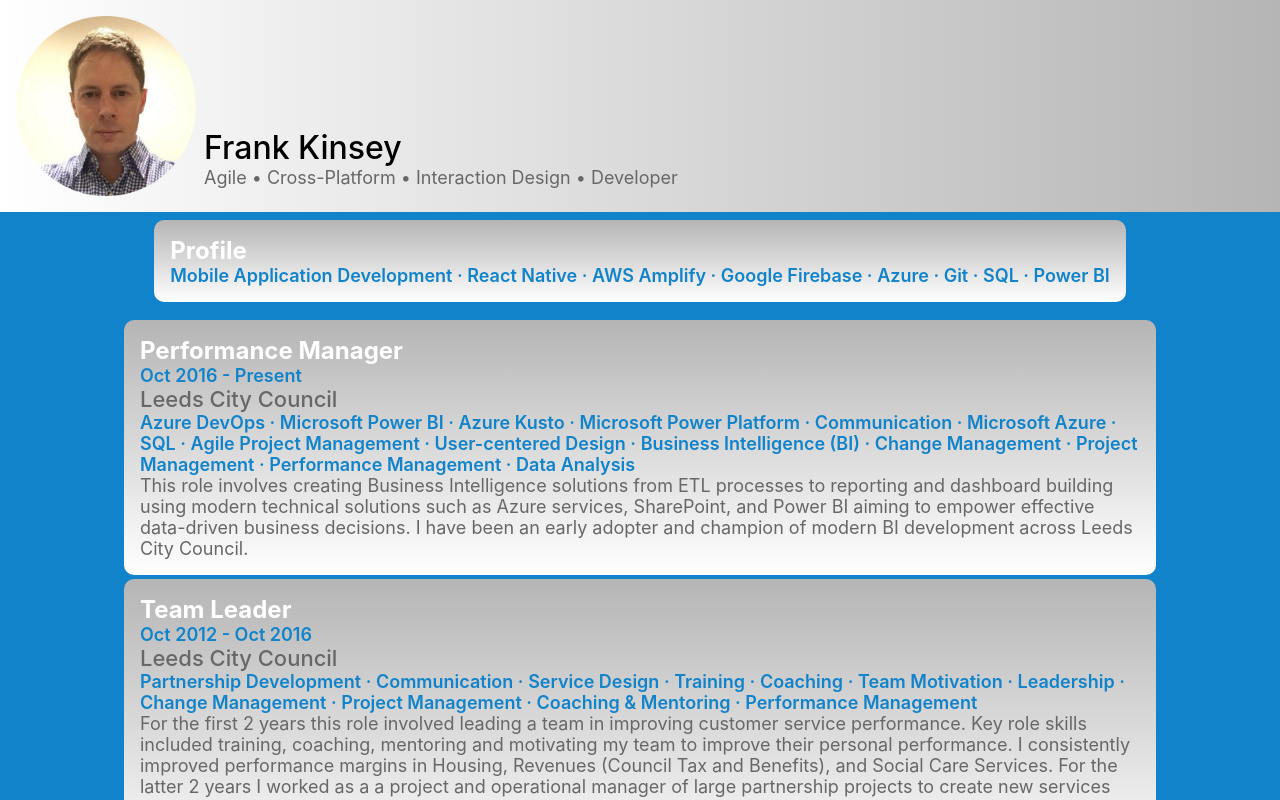
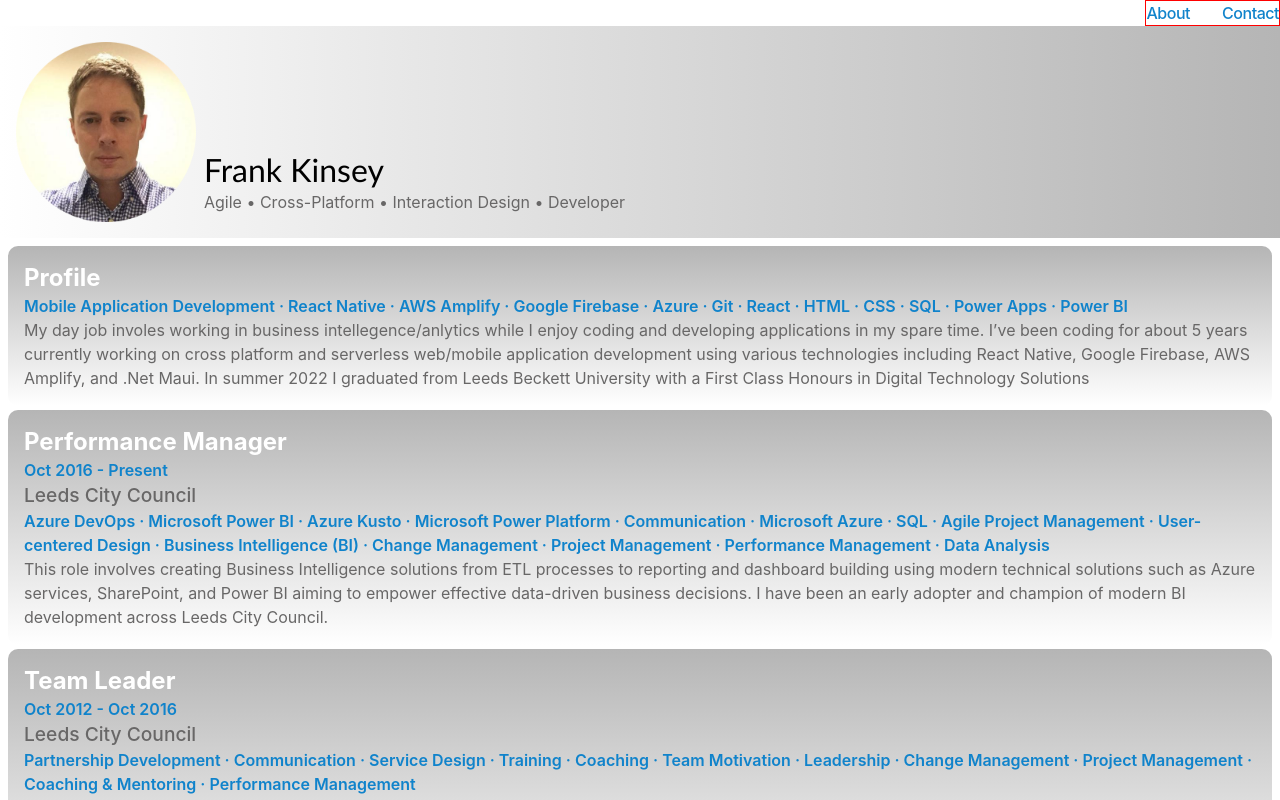
Before and after one commit to talk2frank/githubpages, a React (Create React App) app: page / in a window 1280 px wide. Shown: the top 800 px of the page. Built offline with nearby package versions, Linux system fonts and the light colour scheme.

Commit message:
css design media added

```diff
--- a/src/App.css
+++ b/src/App.css
@@ -1,3 +1,4 @@
+
 
 /*global variables*/
 :root{
@@ -8,20 +9,29 @@
   --main-font-colour:black;
   --secondary-font-colour:#686767;
   --link-font-colour:#1083cb;
+  --link-hover-colour:#599bc4;
+
   --tertiary-font-colour:white;
 
   --light-grey:#e5e5e6;
 
   --header-font:'Trebuchet MS';
 
-  --big-font-size: calc(10px + 2vmin);
-  --title-font-size:calc(8px + 2vmin);
-  --med-font-size: calc(6px + 2vmin);
-  --bold-font-size: calc(4px+ 2vmin);
-  --body-font-size: calc(2px + 2vmin);
-  --footer-font-size: calc(6px + 1vmin);
+  --footer-font-size: 0.8rem;
+  --para-font-size: 1rem;
+  --med-font-size: 1.2rem;
+  --title-font-size:1.5rem;
+  --big-font-size: 2rem;
+}
 
-  --card-max-width: 1000px;
+/*global items ,mainly
+- nothing needs a margin unless specified
+- text should be spaced at 1.5lines relative to screen/parent
+*/
+
+*{
+  margin:0;
+  line-height: calc(1em + 0.5rem);
 }
 
 
@@ -29,23 +39,25 @@
 
 a{
   color:var(--link-font-colour);
+  font-size: var(--para-font-size);
+  text-decoration: none;
+  font-weight: 500;
+  letter-spacing: -0.03em;
 }
 
-h1 {
-  margin:0 0 0 0;
+a:hover{
+  color: var(--link-hover-colour);
 }
 
 h2 {
   font-size: var(--title-font-size);
   color:var(--tertiary-font-colour);
-  margin:0 0 0 0;
 }
 
 h5 {
   font-size: var(--med-font-size);
   color: var(--secondary-font-colour);
   font-weight: 500;
-  margin:0 0 0 0;
 }
 
 h6 {
@@ -56,9 +68,9 @@
 }
 
 
-body{
+p{
   margin: 0 0 0 0;
-  font-size: var(--body-font-size);
+  font-size: var(--para-font-size);
   color: var(--secondary-font-colour);
 }
 
@@ -67,23 +79,40 @@
 .App{
   display: flex;
   flex-direction: column;
+  margin-left: auto;
+  margin-right: auto;
   min-height: 100vh;
+  width: 100%;
+}
+
+.header{
+  display: flex;
+  justify-content: flex-end;
+  align-items: center;
+}
+
+.header_list{
+  display: flex;
+  align-items: center;
+  list-style: none;
+  border: 1px solid red;
+  padding: 0;
+  gap:2em;
 }
 
 .AppContent{
   flex-grow: 1;
   display: flex;
   flex-direction: column;
-  background-color: #1083cb;
   padding: 8px;
   justify-content:center;
   align-items: center;
-
 }
 
 .App-icon{
   height: 40px;
   padding: 0px 8px 0px 8px;
+  transition: transform 0.3s;
 }
 
 .App-icon:hover{
@@ -116,9 +145,9 @@
 }
 
 .Banner-header{
-  font-family:var(--big-font-size);
+  font-family:var(--header-font);
   font-weight:500;
-  font-size: calc(16px + 2vmin);
+  font-size: var(--big-font-size);
   color: var(--main-font-colour);
 }
 
@@ -145,26 +174,70 @@
   justify-content: flex-start;
 }
 
-/*cards and containers*/
+/*cards*/
 
-.profilecontainer{
+.profile{
   border-radius: 10px;
   background-image: linear-gradient(var(--secondary-bg-colour),white);
   padding: 16px;
-  max-width: var(--card-max-width);
+  margin-bottom: 4px;
 }
 
 
-.emplistcont{
+.emplist{
   padding: 0 0 0 0;
 }
 
-.emplist{
+.emplistitem{
   border-radius: 10px;
   list-style-type: none;
   background-image: linear-gradient(var(--secondary-bg-colour),white);
   padding: 16px;
   margin-bottom: 4px;
-  max-width: var(--card-max-width);
 
 }
+
+
+/* media queries used to define max and min widths of view based on screen size */
+
+/*xs*/
+@media (min-width:475px) {
+  .App{
+    max-width: 474px;
+  }
+}
+
+/*sm*/
+@media (min-width:640px) {
+  .App{
+    max-width: 640px;
+  }
+}
+
+/*md*/
+@media (min-width:768px) {
+  .App{
+    max-width: 768px;
+  }
+}
+
+/*lg*/
+@media (min-width:1024px) {
+  .App{
+    max-width: 1024px;
+  }
+}
+
+/*xl*/
+@media (min-width:1280px) {
+  .App{
+    max-width: 1280px;
+  }
+}
+
+/*xxl*/
+@media (min-width:1536px) {
+  .App{
+    max-width: 1536px;
+  }
+}
--- a/src/App.js
+++ b/src/App.js
@@ -9,18 +9,19 @@
  */
 
 import './App.css';
-import MyFooter, { EmplistCont, MyBanner, ProfileContainer } from './components/components';
+import MyFooter, { Emplist, MyBanner, MyHeader, Profile } from './components/components';
 
 function App() {
 
   return (
     <div className="App">
-    <MyBanner></MyBanner>
-      <div className='AppContent'>
-        <ProfileContainer></ProfileContainer>
-        <EmplistCont></EmplistCont>
-      </div>
-    <MyFooter></MyFooter>
+      <MyHeader></MyHeader>
+      <MyBanner></MyBanner>
+      <main className='AppContent'>
+        <Profile></Profile>
+        <Emplist></Emplist>
+      </main>
+      <MyFooter></MyFooter>
     </div>
   );
 }
--- a/src/components/components.js
+++ b/src/components/components.js
@@ -12,53 +12,62 @@
 import { employerData, profileData } from '../data/data.js';
 
 
-//<h2 className='AppBanner-subtext'>A site developed in <a href='https://reactjs.org/'>React</a></h2>
+export function MyHeader(){
+  return(
+    <header className='header'>
+      <nav>
+        <ul className='header_list'>
+          <li><a href='#about'>About</a></li>
+          <li><a href='#contac'>Contact</a></li>
+        </ul>
+      </nav>
+    </header>
+  )
+}
+
 
 export function MyBanner(){
     return(
-        <div className="Banner">
+      <div className="Banner">
         <img src={images.me} className="Banner-profilepic" alt="Profile Pic" />
         <div className='Banner-cont'>
             <h1 className='Banner-header'>Frank Kinsey</h1>
-            <body>Agile • Cross-Platform • Interaction Design • Developer</body>
+            <p>Agile • Cross-Platform • Interaction Design • Developer</p>
         </div>
       </div>
     )
 }
 
 
-//containers for data items
+//cards for data items
 
 //profile container
-export function ProfileContainer(){
+export function Profile(){
   return(
-    <>
-      <div className="profilecontainer">
+      <article className="profile">
         {profileData.map((data, key) => {
           return (
             <div key={key}>
-              <Profile
+              <ProfileData
                 key={key}
-                name={data.name}
                 keyskills={data.keyskills}
                 bio={data.bio}
               />
             </div>
           );
         })}
-      </div>
-    </>
+      </article>
   )
 }
 
 //employer container
-export function EmplistCont(){
+export function Emplist(){
   if (!employerData) return <div/>;
   return (
-    <ul className='emplistcont'>
-      {employerData.map((job,i)=>{
+    <ul className='emplist'>
+      {employerData.map((job)=>{
         return(
-        <Job  job={job}></Job>
+        <Job key={job.role} job={job}></Job>
         );
       })}
     </ul>
@@ -69,13 +78,13 @@
 //component classes for handling items
 
 //component class for profile data
-export function Profile({bio, keyskills}){
+export function ProfileData({bio, keyskills}){
   if (!keyskills) return <div/>;
   return (
     <div>
       <h2>Profile</h2>
       <h6>{keyskills}</h6>
-      <body>{bio}</body>
+      <p>{bio}</p>
     </div>
   );
 };
@@ -84,12 +93,12 @@
 export function Job({job}){
   if (!job) return <div/>;
   return (
-    <li className='emplist'>
+    <li className='emplistitem' key={job.role}>
       <h2>{job.role}</h2>
       <h6>{job.period}</h6>
       <h5>{job.employer}</h5>
       <h6>{job.skills}</h6>
-      <body>{job.description}</body>
+      <p>{job.description}</p>
     </li>
   );
 };
--- a/src/data/data.js
+++ b/src/data/data.js
@@ -1,7 +1,7 @@
 export const profileData = [
     {
-        bio:"",
-        keyskills:"Mobile Application Development · React Native · AWS Amplify · Google Firebase · Azure · Git · SQL · Power BI"
+        bio:"My day job involes working in business intellegence/anlytics while I enjoy coding and developing applications in my spare time. I’ve been coding for about 5 years currently working on cross platform and serverless web/mobile application development using various technologies including React Native, Google Firebase, AWS Amplify, and .Net Maui. In summer 2022 I graduated from Leeds Beckett University with a First Class Honours in Digital Technology Solutions",
+        keyskills:"Mobile Application Development · React Native · AWS Amplify · Google Firebase · Azure · Git · React · HTML · CSS · SQL · Power Apps · Power BI"
     }
 ]
 
```
